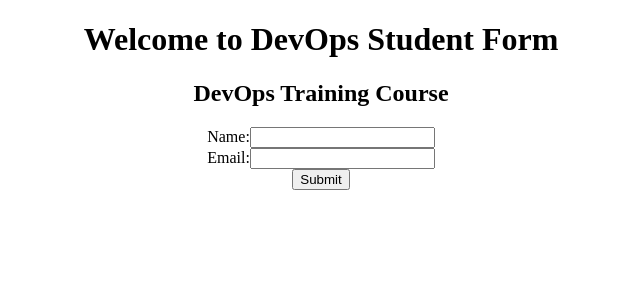
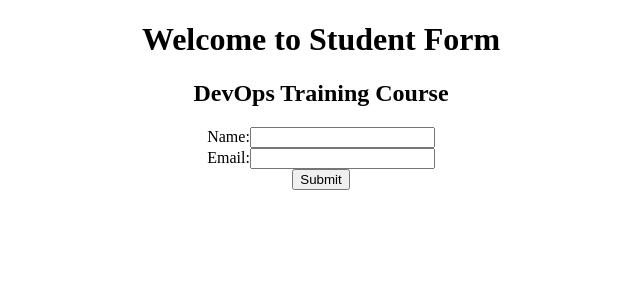
Before and after one commit to Sujit-Baram/Devops, a React (Create React App) app in the folder frontend/: page / in a window 1280 px wide. Shown: the top 300 px of the page, without its empty margins (319-959 px from the left). Built offline with nearby package versions, Linux system fonts and the light colour scheme.

Commit message:
devops-frontend-test

```diff
--- a/frontend/public/index.html
+++ b/frontend/public/index.html
@@ -3,7 +3,7 @@
   <head>
     <meta charset="UTF-8" />
     <meta name="viewport" content="width=device-width, initial-scale=1.0" />
-    <title>DevOps Training Course</title>
+    <title> Training Course</title>
   </head>
   <body>
     <div id="root"></div>
--- a/frontend/src/App.js
+++ b/frontend/src/App.js
@@ -5,7 +5,7 @@ import Form from './components/Form';  // Ensure Form.js is imported correctly
 function App() {
   return (
     <div className="App">
-      <h1>Welcome to DevOps Student Form</h1>
+      <h1>Welcome to Student Form</h1>
       <Form />  {/* Make sure the Form component is correctly rendered */}
     </div>
   );
```
